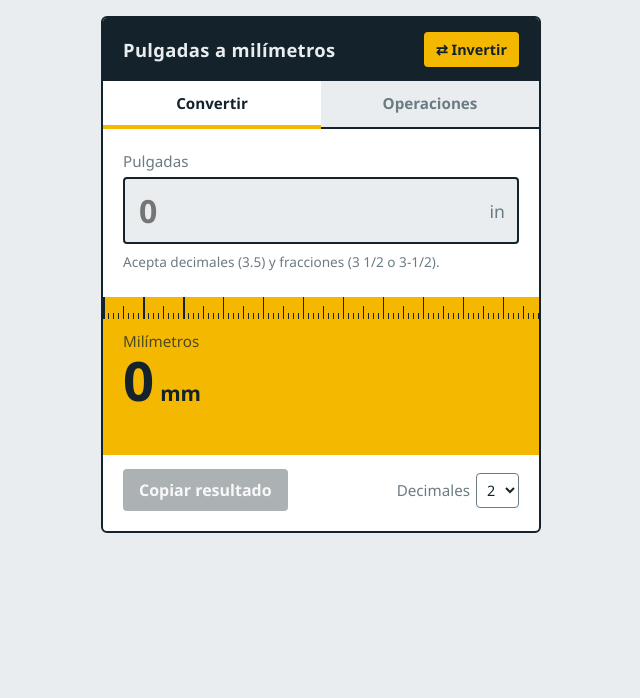
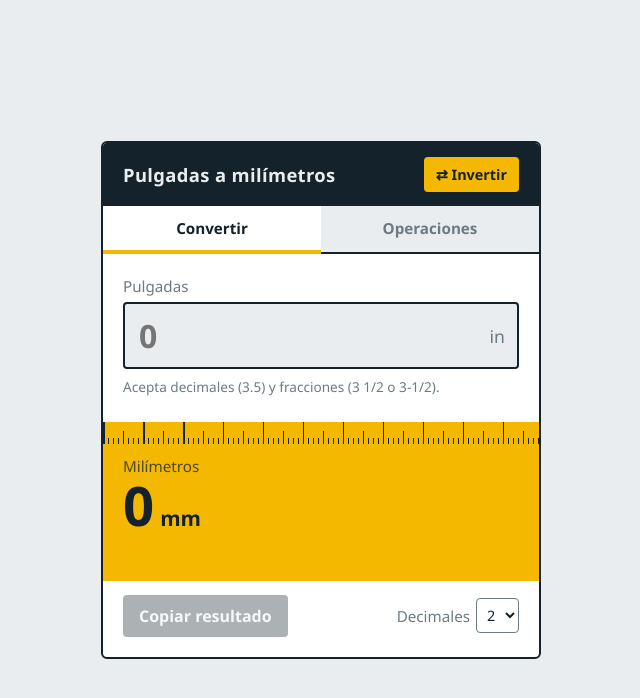
Before and after one commit to sarafer-hub/pulgadas-mm, a plain HTML site: page index.html in a window 1280 px wide. Shown: the whole page, without its empty margins (319-959 px from the left). Drawn offline with Linux system fonts and the light colour scheme.

Commit message:
Add files via upload

```diff
--- a/index.html
+++ b/index.html
@@ -18,9 +18,10 @@
     --err: #B3261E;
   }
   * { box-sizing: border-box; }
-  html, body { min-height: 100%; }
   body {
     margin: 0;
+    min-height: 100vh;
+    min-height: 100dvh;
     background: var(--paper);
     color: var(--ink);
     font-family: "Bahnschrift", "DIN Alternate", "Segoe UI", system-ui, sans-serif;
```
